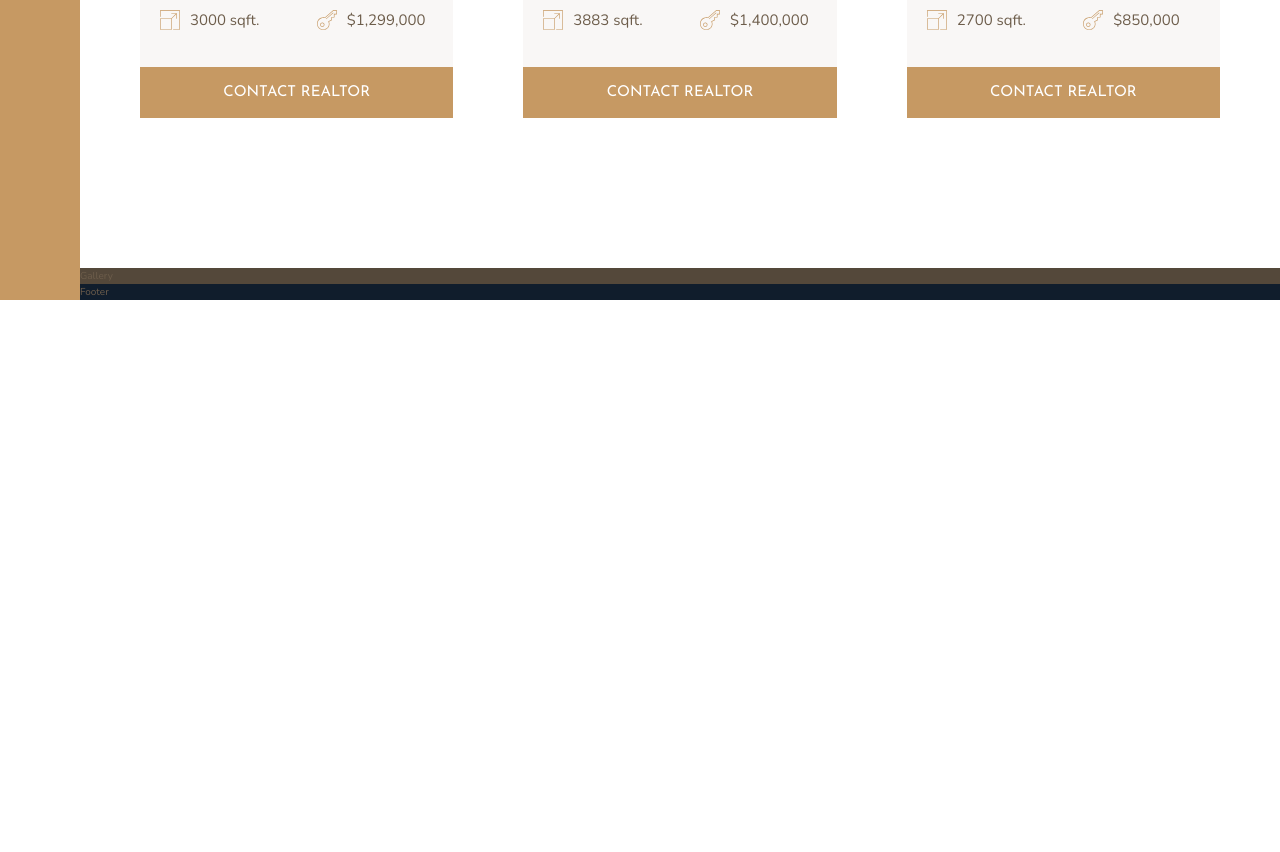
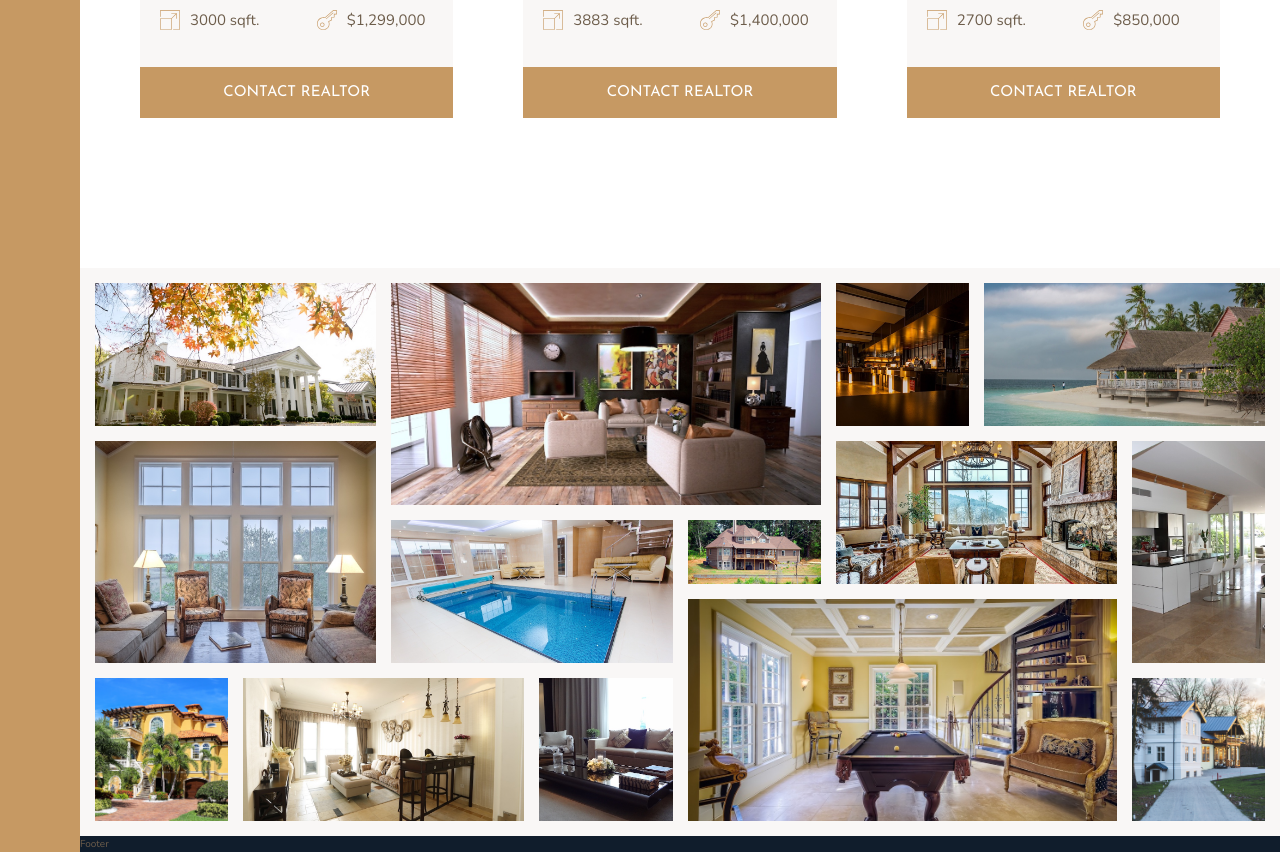
Before and after one commit to shownola/NewHomeRealty, a website: page index.html in a window 1280 px wide. Shown: the part 2798-3650 px from the top of the page. Before the commit the page ends 3098 px from the top, so only its background shows below. Drawn offline with nearby package versions, Linux system fonts and the light colour scheme.

Commit message:
Implemented the gallery feature

```diff
--- a/index.html
+++ b/index.html
@@ -286,7 +286,22 @@
 
     </div>
     <div class="gallery">
-      Gallery
+
+      <figure class="gallery__item gallery__item--1"><img src="img/gal-1.jpeg" alt="Gallery image 1" class="gallery__img"></figure>
+     <figure class="gallery__item gallery__item--2"><img src="img/gal-2.jpeg" alt="Gallery image 2" class="gallery__img"></figure>
+     <figure class="gallery__item gallery__item--3"><img src="img/gal-3.jpeg" alt="Gallery image 3" class="gallery__img"></figure>
+     <figure class="gallery__item gallery__item--4"><img src="img/gal-4.jpeg" alt="Gallery image 4" class="gallery__img"></figure>
+     <figure class="gallery__item gallery__item--5"><img src="img/gal-5.jpeg" alt="Gallery image 5" class="gallery__img"></figure>
+     <figure class="gallery__item gallery__item--6"><img src="img/gal-6.jpeg" alt="Gallery image 6" class="gallery__img"></figure>
+     <figure class="gallery__item gallery__item--7"><img src="img/gal-7.jpeg" alt="Gallery image 7" class="gallery__img"></figure>
+     <figure class="gallery__item gallery__item--8"><img src="img/gal-8.jpeg" alt="Gallery image 8" class="gallery__img"></figure>
+     <figure class="gallery__item gallery__item--9"><img src="img/gal-9.jpeg" alt="Gallery image 9" class="gallery__img"></figure>
+     <figure class="gallery__item gallery__item--10"><img src="img/gal-10.jpeg" alt="Gallery image 10" class="gallery__img"></figure>
+     <figure class="gallery__item gallery__item--11"><img src="img/gal-11.jpeg" alt="Gallery image 11" class="gallery__img"></figure>
+     <figure class="gallery__item gallery__item--12"><img src="img/gal-12.jpeg" alt="Gallery image 12" class="gallery__img"></figure>
+     <figure class="gallery__item gallery__item--13"><img src="img/gal-13.jpeg" alt="Gallery image 13" class="gallery__img"></figure>
+     <figure class="gallery__item gallery__item--14"><img src="img/gal-14.jpeg" alt="Gallery image 14" class="gallery__img"></figure>
+
     </div>
     <footer class="footer">
       Footer
--- a/sass/_gallery.scss
+++ b/sass/_gallery.scss
@@ -1,4 +1,76 @@
 .gallery {
-  background-color: $color-grey-dark-1;
+  background-color: $color-grey-light-1;
   grid-column: full-start / full-end;
+  display: grid;
+  grid-template-columns: repeat(8, 1fr);
+  grid-template-rows: repeat(7, 5vw); // use vw to maintain image aspect ratio
+  grid-gap: 1.5rem;
+  padding: 1.5rem;
+
+  &__item {
+    &--1 {
+      grid-row: 1/ span 2;
+      grid-column: 1/ span 2;
+    }
+    &--2 {
+      grid-row: 1/ span 3;
+      grid-column: 3/ span 3;
+    }
+    &--3 {
+      grid-row: 1/ span 2;
+      grid-column: 6/ 7;
+    }
+    &--4 {
+      grid-row: 1/ span 2;
+      grid-column: 7/ -1;
+    }
+    &--5 {
+      grid-row: 3/ span 3;
+      grid-column: 1/ span 2;
+    }
+    &--6 {
+      grid-row: 4/ span 2;
+      grid-column: 3/ span 2;
+    }
+    &--7 {
+      grid-row: 4/ 5;
+      grid-column: 5/ 6;
+    }
+    &--8 {
+      grid-row: 3/ span 2;
+      grid-column: 6/ span 2;
+    }
+    &--9 {
+      grid-row: 3/ span 3;
+      grid-column: 8/ span -1;
+    }
+    &--10 {
+      grid-row: 6/ span 2;
+      grid-column: 1/ 2;
+    }
+    &--11 {
+      grid-row: 6/ span 2;
+      grid-column: 2/ span 2;
+    }
+    &--12 {
+      grid-row: 6/ span 2;
+      grid-column: 4/ 5;
+    }
+    &--13 {
+      grid-row: 5/ span 3;
+      grid-column: 5/ span 3;
+    }
+    &--14 {
+      grid-row: 6/ span 2;
+      grid-column: 8/ -1;
+    }
+  }
+  &__img {
+    width: 100%;
+    height: 100%;
+    object-fit: cover;
+    display: block;
+  }
+
+
 }
```
Also changed, not shown: README.md (added), css/style.css.
